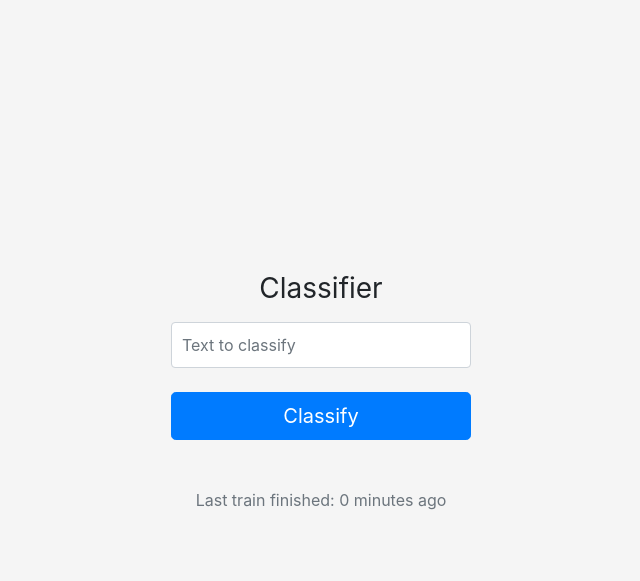
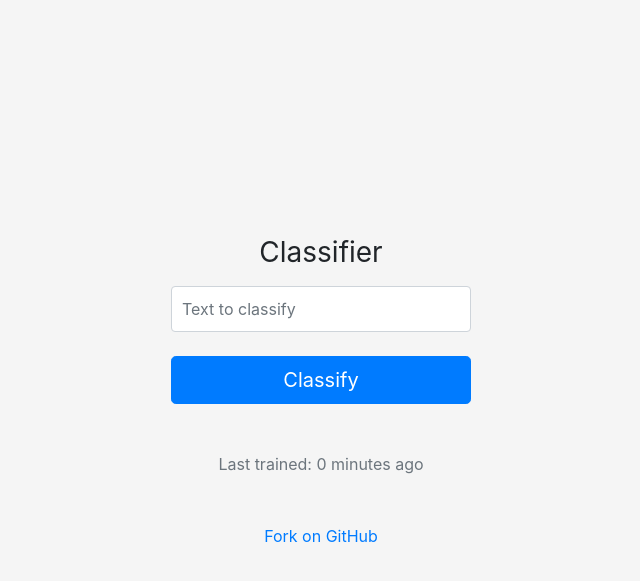
Before and after one commit to slyapustin/classifier, a Django app: page / in a window 1280 px wide. Shown: the top 581 px of the page, without its empty margins (319-959 px from the left). Run offline with Django 3.2, Linux system fonts and the light colour scheme; tables that the repository leaves empty hold one stand-in row (values such as "Sample post"); some libraries are stand-ins or nearby versions.

Commit message:
Added link to Github.

```diff
--- a/app/classifier/templates/classifier/index.html
+++ b/app/classifier/templates/classifier/index.html
@@ -32,7 +32,10 @@
   <input type="text" id="text" name="text" class="form-control" placeholder="Text to classify" required>
   <br/>
   <button class="btn btn-lg btn-primary btn-block" type="submit">Classify</button>
-  <p class="mt-5 mb-3 text-muted">Last train finished: {{ train.finished|timesince }} ago</p>
+  {% if train %}
+    <p class="mt-5 mb-3 text-muted">Last trained: {{ train.finished|timesince }} ago</p>
+  {% endif %}
+  <p class="mt-5 mb-3 text-muted text-center"><a href="https://github.com/inoks/classifier">Fork on GitHub</a></p>
 </form>
 </body>
 </html>
```
